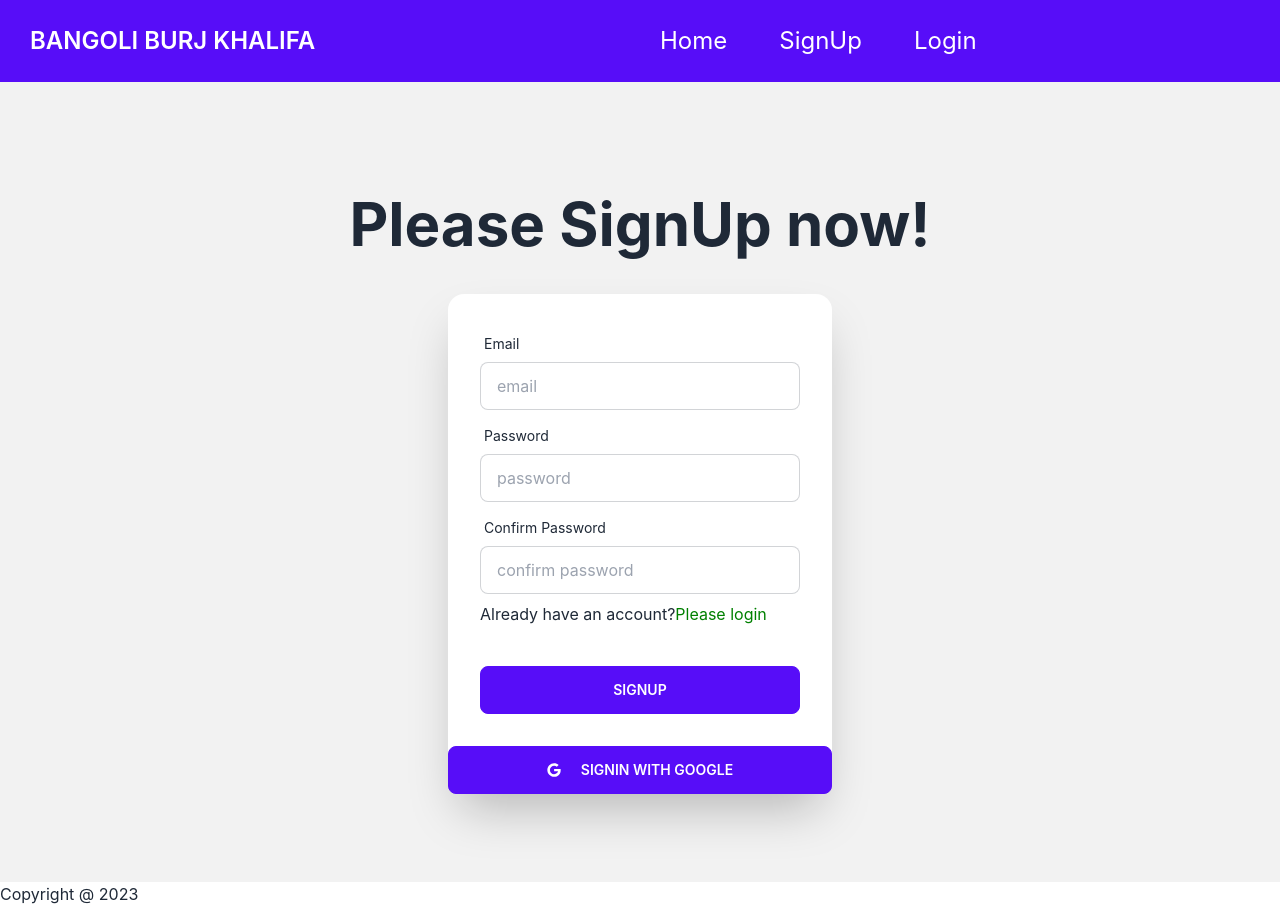
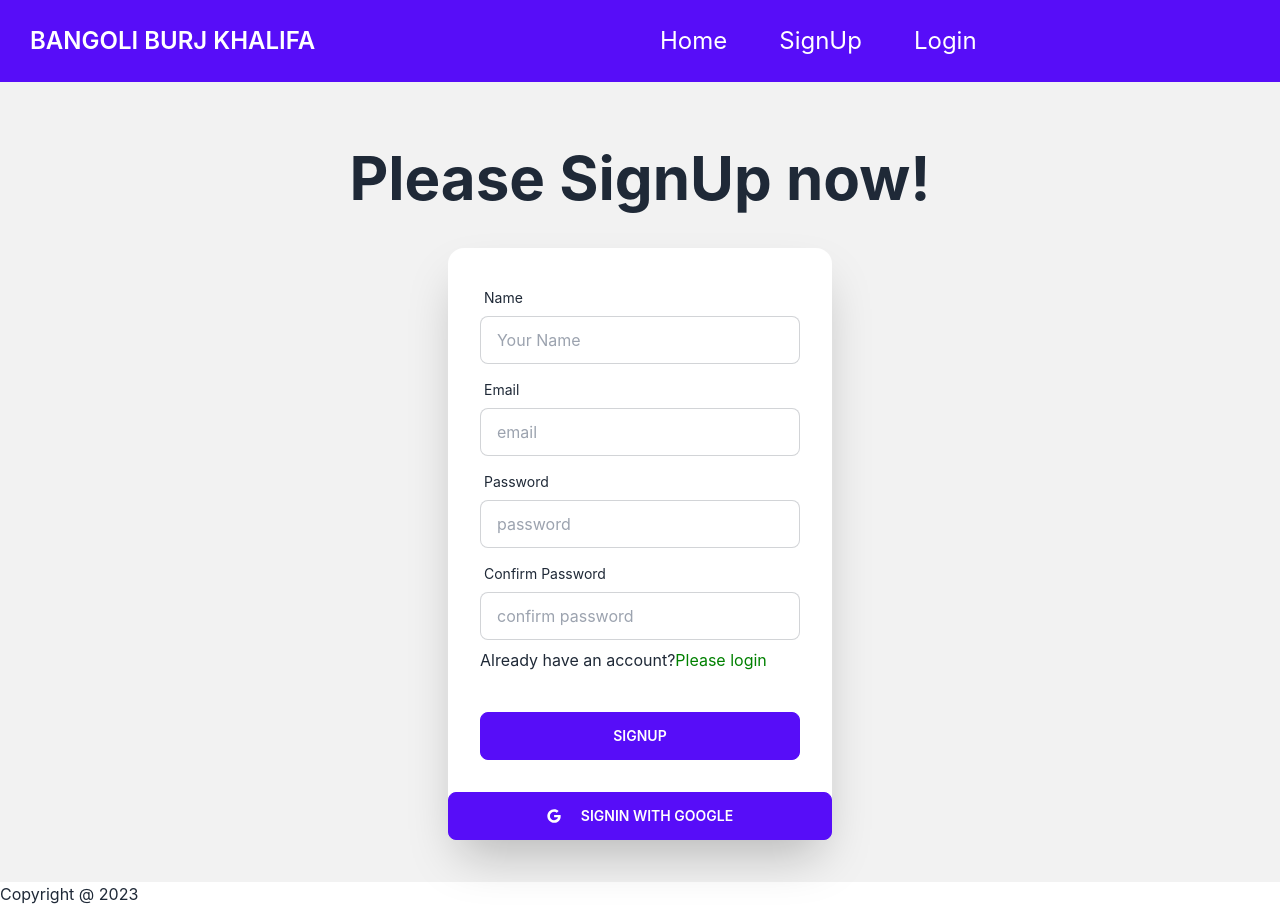
Before and after one commit to sazzadhossain1/-bangoli-burj-khalifa, a React (Create React App) app: page /signUp in a window 1280 px wide. Built offline with nearby package versions, Linux system fonts and the light colour scheme; no server answers.

Commit message:
show displayName in ui's nav bar

```diff
--- a/src/Context/UserContext.js
+++ b/src/Context/UserContext.js
@@ -8,6 +8,7 @@ import {
   signInWithEmailAndPassword,
   signInWithPopup,
   signOut,
+  updateProfile,
 } from "firebase/auth";
 
 export const AuthContext = createContext();
@@ -30,16 +31,21 @@ const UserContext = ({ children }) => {
     return signInWithEmailAndPassword(auth, email, password);
   };
 
+  // signIn with google //
+  const signInWithGoogle = () => {
+    setLoading(true);
+    return signInWithPopup(auth, provider);
+  };
+
+  // get user display name and photo url //
+  const updateUserProfile = (profile) => {
+    return updateProfile(auth.currentUser, profile);
+  };
+
   // LogOut user //
   const logOut = () => {
     setLoading(true);
     return signOut(auth);
-  };
-
-  // signIn with google //
-  const signInWithGoogle = () => {
-    setLoading(true);
-    return signInWithPopup(auth, provider);
   };
 
   // get current user //
@@ -57,6 +63,7 @@ const UserContext = ({ children }) => {
     loginUser,
     logOut,
     signInWithGoogle,
+    updateUserProfile,
   };
   return (
     <AuthContext.Provider value={authInfo}>{children}</AuthContext.Provider>
--- a/src/components/Sheared/NavBar/NavBar.js
+++ b/src/components/Sheared/NavBar/NavBar.js
@@ -85,7 +85,7 @@ const NavBar = () => {
               </li>
             )}
           </ul>
-          <h1>{user?.email}</h1>
+          <h1>{user?.displayName}</h1>
         </div>
       </div>
     </div>
--- a/src/components/SignUp/SignUp.js
+++ b/src/components/SignUp/SignUp.js
@@ -5,7 +5,8 @@ import "./signUp.css";
 import { AuthContext } from "../../Context/UserContext";
 
 const SignUp = () => {
-  const { createUser, signInWithGoogle } = useContext(AuthContext);
+  const { createUser, signInWithGoogle, updateUserProfile } =
+    useContext(AuthContext);
   const [error, setError] = useState("");
   const [success, setSuccess] = useState(false);
 
@@ -14,9 +15,10 @@ const SignUp = () => {
 
     const form = e.target;
     const email = form.email.value;
+    const name = form.name.value;
     const password = form.password.value;
     const confirm = form.confirm.value;
-    console.log(email, password, confirm);
+    // console.log(email, name, password, confirm);
 
     if (password.length < 8) {
       setError("Please Password length at least 8 characters");
@@ -35,6 +37,7 @@ const SignUp = () => {
         setError("");
         setSuccess(true);
         form.reset();
+        handleUpdateUserProfile(name);
       })
       .catch((error) => setError(error.message));
     setSuccess(false);
@@ -53,6 +56,21 @@ const SignUp = () => {
         setError(error.message);
       });
   };
+
+  // get user name function //
+  const handleUpdateUserProfile = (name) => {
+    const profile = {
+      displayName: name,
+    };
+
+    updateUserProfile(profile)
+      .then(() => {
+        console.log("get the user name");
+      })
+      .catch((error) => {
+        console.log(error);
+      });
+  };
   return (
     <div>
       <div className="hero min-h-screen bg-base-200">
@@ -62,6 +80,18 @@ const SignUp = () => {
           </div>
           <div className="card flex-shrink-0 w-full max-w-sm shadow-2xl bg-base-100">
             <form onSubmit={handleSignUp} className="card-body">
+              <div className="form-control">
+                <label className="label">
+                  <span className="label-text">Name</span>
+                </label>
+                <input
+                  type="text"
+                  name="name"
+                  placeholder="Your Name"
+                  className="input input-bordered"
+                  required
+                />
+              </div>
               <div className="form-control">
                 <label className="label">
                   <span className="label-text">Email</span>
```
